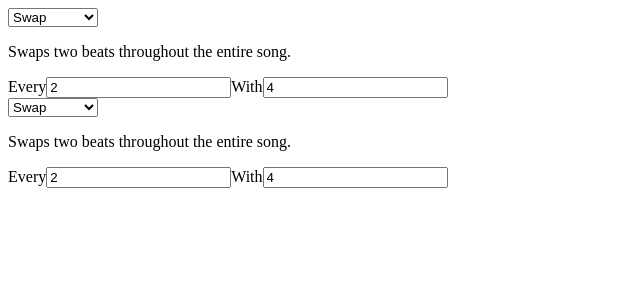
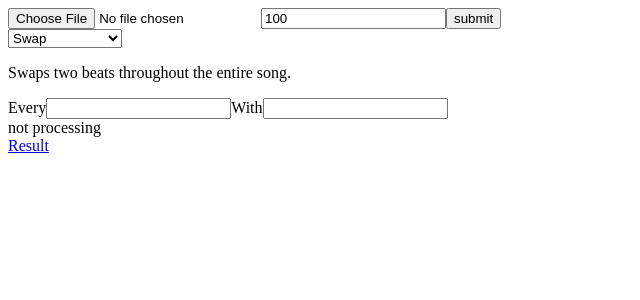
Before and after one commit to beat-machine/beat-webapp, a Vue app: page / in a window 1280 px wide. Shown: the top 300 px of the page, without its empty margins (0-640 px from the left). Built offline with nearby package versions, Linux system fonts and the light colour scheme.

Commit message:
Implement a working prototype

```diff
--- a/src/App.vue
+++ b/src/App.vue
@@ -1,22 +1,44 @@
 <template>
   <div id="app">
+    <div class="upload">
+      <input type="file" accept="audio/mpeg" v-on:change="updateSelectedSong($event)">
+      <input type="number" v-model.number="bpm">
+      <button v-on:click="submitSong()">submit</button>
+    </div>
+    <div class="effects">
       <EffectSelector
         v-for="(effect, i) in effects"
         v-bind:key="i"
-      v-bind:effects="allEffects()"
+        v-bind:effects="effectDefinitions"
         ref="effect"
       ></EffectSelector>
+    </div>
+    <div class="status">
+      <div>{{status}}</div>
+      <a :href="lastResultUri">Result</a>
+    </div>
   </div>
 </template>
 
 <script>
+import axios from "axios";
 import EffectSelector from "./components/EffectSelector.vue";
+import { setInterval, clearInterval } from "timers";
+import effectDefinitions from "./assets/effects.json";
+
+const BASE_URI = "http://beat-api.herokuapp.com";
 
 export default {
   name: "app",
   data() {
     return {
-      effects: [{}, {}]
+      song: null,
+      bpm: 100,
+      effects: [{}],
+      effectDefinitions: effectDefinitions,
+      status: "not processing",
+      pollToken: null,
+      lastResultUri: "#"
     };
   },
   components: {
@@ -25,37 +47,61 @@ export default {
   computed: {
     serializedEffects() {
       return this.$refs.effect.map(e => e.serialized);
+    },
+    requestData() {
+      let data = new FormData();
+
+      data.append("song", this.song);
+      data.append(
+        "data",
+        JSON.stringify({
+          bpm: this.bpm,
+          effects: this.serializedEffects
+        })
+      );
+
+      return data;
     }
   },
   methods: {
-    allEffects() {
-      return [
+    updateSelectedSong(e) {
+      this.song = e.target.files[0];
+    },
+    async submitSong() {
+      try {
+        let response = await axios.post(
+          BASE_URI + "/api/v0/submit",
+          this.requestData,
           {
-          id: "swap",
-          name: "Swap",
-          description: "Swaps two beats throughout the entire song.",
-          params: [
-            {
-              id: "x_period",
-              name: "Every",
-              value: 2,
-              minimum: 1
+            headers: {
+              "Content-Type": "multipart/form-data"
+            }
+          }
+        );
+        this.startPolling(response.data.status.href);
+      } catch (e) {
+        console.warn("that's a shame", e);
+      }
     },
-            {
-              id: "y_period",
-              name: "With",
-              value: 4,
-              minimum: 1
+    startPolling(statusUri) {
+      if (this.pollToken != null) {
+        clearInterval(this.pollToken);
       }
-          ]
-        },
-        {
-          id: "randomize",
-          name: "Randomize",
-          description: "Totally randomizes all beats. It's pretty terrible.",
-          params: []
+
+      this.pollToken = setInterval(
+        async function() {
+          let baseUri = BASE_URI + statusUri;
+          let result = await axios.get(baseUri, { maxRedirects: 0 });
+
+          if (result.data.state === "SUCCESS") {
+            this.lastResultUri = BASE_URI + result.data.location;
+            clearInterval(this.pollToken);
+          } else {
+            console.log(result.data.state);
           }
-      ];
+        }.bind(this),
+        3000
+      );
     }
   }
 };
--- a/src/assets/effects.json
+++ b/src/assets/effects.json
@@ -19,6 +19,64 @@
         ]
     },
     {
+        "id": "cut",
+        "name": "Cut",
+        "description": "Cuts beats in half.",
+        "params": [
+            {
+                "id": "period",
+                "name": "Every",
+                "default": 2,
+                "minimum": 1
+            }
+        ]
+    },
+    {
+        "id": "remove",
+        "name": "Remove",
+        "description": "Removes beats entirely.",
+        "params": [
+            {
+                "id": "period",
+                "name": "Every",
+                "default": 2,
+                "minimum": 1
+            }
+        ]
+    },
+    {
+        "id": "repeat",
+        "name": "Repeat N times",
+        "description": "Removes beats entirely.",
+        "params": [
+            {
+                "id": "period",
+                "name": "Every",
+                "default": 2,
+                "minimum": 1
+            },
+            {
+                "id": "times",
+                "name": "N",
+                "default": 2,
+                "minimum": 1
+            }
+        ]
+    },
+    {
+        "id": "silence",
+        "name": "Silence",
+        "description": "Silences beats, but retains their length.",
+        "params": [
+            {
+                "id": "silence",
+                "name": "Every",
+                "default": 2,
+                "minimum": 1
+            }
+        ]
+    },
+    {
         "id": "randomize",
         "name": "Randomize",
         "description": "Totally randomizes all beats. It's pretty terrible.",
```
Lines whose indentation alone changed are shown as unchanged.
